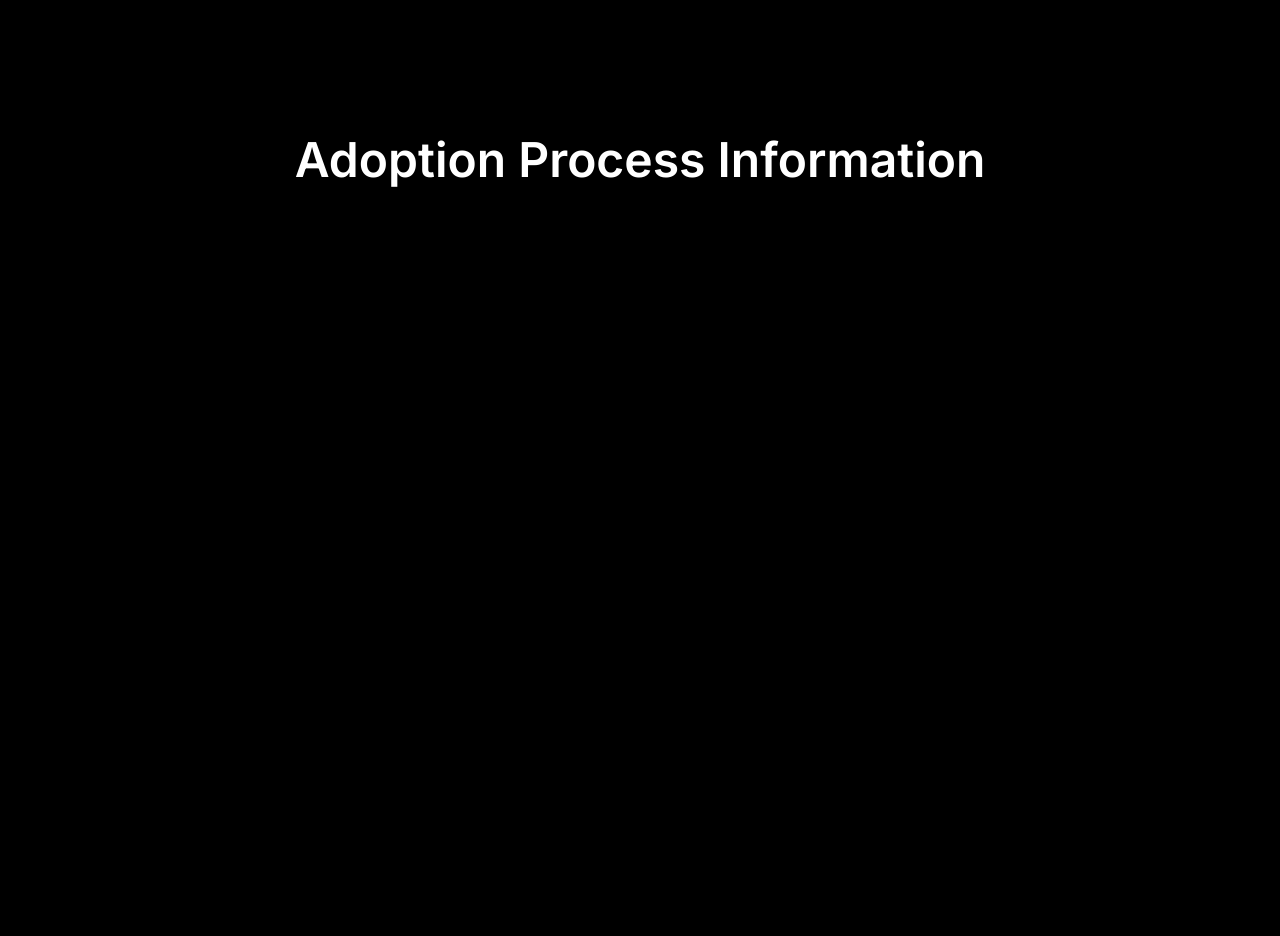
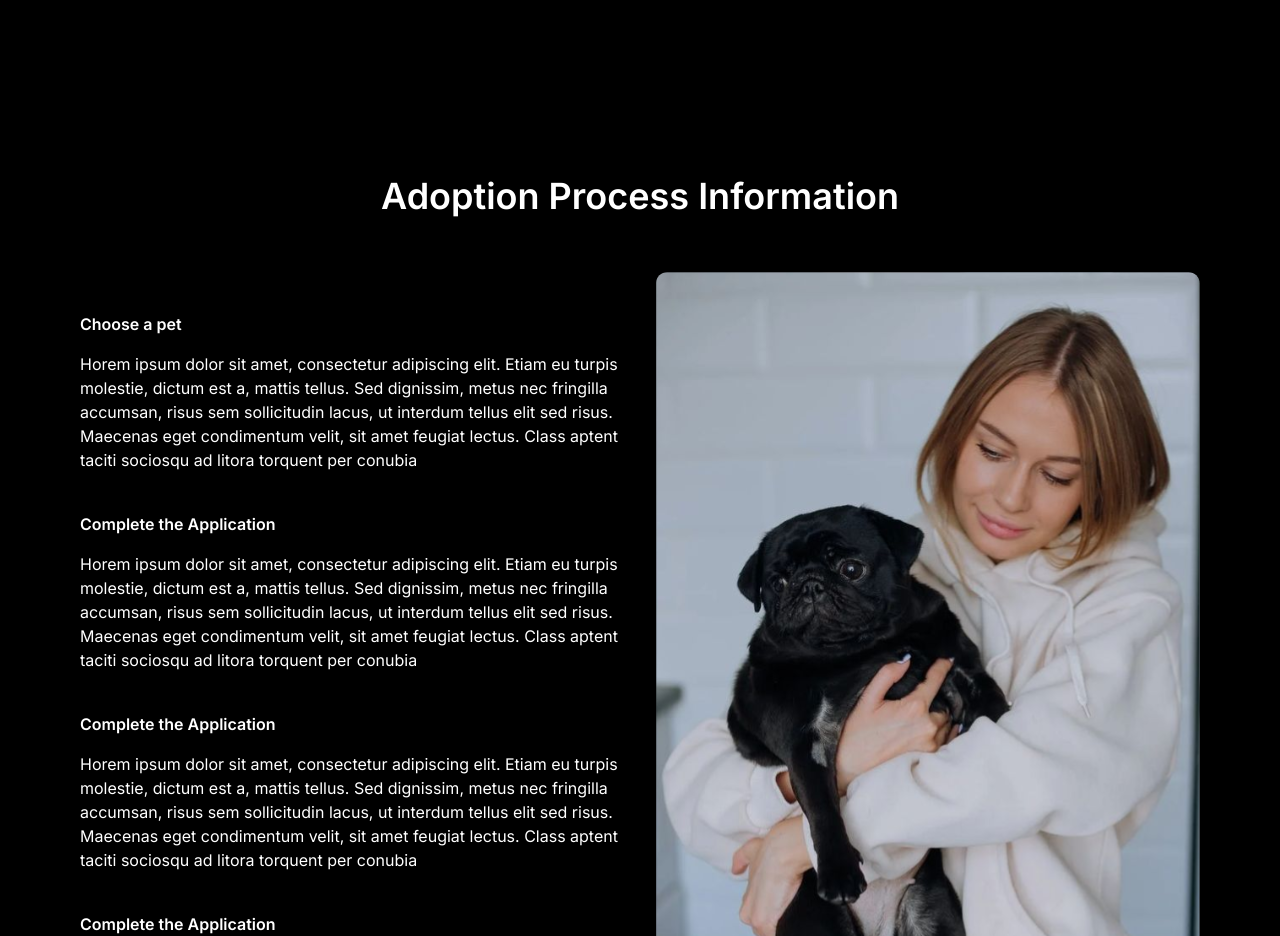
Before and after one commit to Muees99/Pet-Adoption, a Next.js app: page / in a window 1280 px wide. Shown: the part 1560-2496 px from the top of the page. Built offline with nearby package versions, Linux system fonts and the light colour scheme.

Commit message:
AdoptImage

```diff
--- a/app/components/AdoptProcess/index.tsx
+++ b/app/components/AdoptProcess/index.tsx
@@ -1,14 +1,145 @@
+
+
+// import { motion } from "framer-motion";
+// import React from "react";
+
+// function AdoptProcess() {
+//   return (
+//     <div className="w-full sm:h-screen h-full bg-[#000]">
+//       <div className="max-w-[1440px] mx-auto sm:px-[5%] px-[4%] flex flex-col justify-center items-center">
+//         <div className="text-center my-10">
+//           <h2 className="text-white text-2xl md:text-4xl sm:text-2xl leading-[140%] font-semibold">
+//             Adoption Process Information
+//           </h2>
+//         </div>
+//         <div className="flex flex-col md:flex-row justify-between items-start w-full text-white">
+//           <div className="flex-1">
+//             <div className="mb-4 md:mb-0">
+//               <h3 className="font-semibold mt-10">Choose a pet</h3>
+//               <p className="mt-4">
+//                 Horem ipsum dolor sit amet, consectetur adipiscing elit. Etiam
+//                 eu turpis molestie, dictum est a, mattis tellus. Sed dignissim,
+//                 metus nec fringilla accumsan, risus sem sollicitudin lacus, ut
+//                 interdum tellus elit sed risus. Maecenas eget condimentum velit,
+//                 sit amet feugiat lectus. Class aptent taciti sociosqu ad litora
+//                 torquent per conubia
+//               </p>
+//             </div>
+//             <div className="mb-4 md:mb-0">
+//               <h3 className="font-semibold mt-10">Complete the Application</h3>
+//               <p className="mt-4">
+//                 Horem ipsum dolor sit amet, consectetur adipiscing elit. Etiam
+//                 eu turpis molestie, dictum est a, mattis tellus. Sed dignissim,
+//                 metus nec fringilla accumsan, risus sem sollicitudin lacus, ut
+//                 interdum tellus elit sed risus. Maecenas eget condimentum velit,
+//                 sit amet feugiat lectus. Class aptent taciti sociosqu ad litora
+//                 torquent per conubia
+//               </p>
+//             </div>
+//             <div className="mb-4 md:mb-0">
+//               <h3 className="font-semibold mt-10">Complete the Application</h3>
+//               <p className="mt-4">
+//                 Horem ipsum dolor sit amet, consectetur adipiscing elit. Etiam
+//                 eu turpis molestie, dictum est a, mattis tellus. Sed dignissim,
+//                 metus nec fringilla accumsan, risus sem sollicitudin lacus, ut
+//                 interdum tellus elit sed risus. Maecenas eget condimentum velit,
+//                 sit amet feugiat lectus. Class aptent taciti sociosqu ad litora
+//                 torquent per conubia
+//               </p>
+//             </div>
+//             <div className="mb-4 md:mb-0">
+//               <h3 className="font-semibold mt-10">Complete the Application</h3>
+//               <p className="mt-4">
+//                 Horem ipsum dolor sit amet, consectetur adipiscing elit. Etiam
+//                 eu turpis molestie, dictum est a, mattis tellus. Sed dignissim,
+//                 metus nec fringilla accumsan, risus sem sollicitudin lacus, ut
+//                 interdum tellus elit sed risus. Maecenas eget condimentum velit,
+//                 sit amet feugiat lectus. Class aptent taciti sociosqu ad litora
+//                 torquent per conubia
+//               </p>
+//             </div>
+//           </div>
+//           <div className="flex-1">
+//             <img
+//               src="image-url.jpg"
+//               alt="Description of image"
+//               className="w-full h-auto"
+//             />
+//           </div>
+//         </div>
+//       </div>
+//     </div>
+//   );
+// }
+
+// export default AdoptProcess;
+
+
+import { motion } from "framer-motion";
 import React from "react";
 
 function AdoptProcess() {
   return (
-    <div className=" w-full sm:h-screen h-full bg-[#000]">
-      <div className="max-w-[1440px] mx-auto sm:px-[5%] px-[4%]">
-        <div className="  flex w-full h-full items-center">
-          <div className="  text-white flex flex-col md:flex-row justify-center items-center w-full ">
-            <h2 className="text-white text-3xl md:text-5xl sm:text-2xl  leading-[140%] font-semibold">
-              Adoption Process Information
-            </h2>
+    <div className="w-full sm:h-screen h-full bg-[#000]">
+      <div className="max-w-[1440px] mx-auto sm:px-[5%] px-[4%] flex flex-col justify-center items-center sm:h-screen">
+        <div className="text-center my-10">
+          <h2 className="text-white text-2xl md:text-4xl sm:text-2xl leading-[140%] font-semibold">
+            Adoption Process Information
+          </h2>
+        </div>
+        <div className="flex flex-col md:flex-row justify-between items-start w-full text-white h-full overflow-y-auto">
+          <div className="flex-1 overflow-y-auto p-4">
+            <div className="mb-4 md:mb-0">
+              <h3 className="font-semibold mt-10">Choose a pet</h3>
+              <p className="mt-4">
+                Horem ipsum dolor sit amet, consectetur adipiscing elit. Etiam
+                eu turpis molestie, dictum est a, mattis tellus. Sed dignissim,
+                metus nec fringilla accumsan, risus sem sollicitudin lacus, ut
+                interdum tellus elit sed risus. Maecenas eget condimentum velit,
+                sit amet feugiat lectus. Class aptent taciti sociosqu ad litora
+                torquent per conubia
+              </p>
+            </div>
+            <div className="mb-4 md:mb-0">
+              <h3 className="font-semibold mt-10">Complete the Application</h3>
+              <p className="mt-4">
+                Horem ipsum dolor sit amet, consectetur adipiscing elit. Etiam
+                eu turpis molestie, dictum est a, mattis tellus. Sed dignissim,
+                metus nec fringilla accumsan, risus sem sollicitudin lacus, ut
+                interdum tellus elit sed risus. Maecenas eget condimentum velit,
+                sit amet feugiat lectus. Class aptent taciti sociosqu ad litora
+                torquent per conubia
+              </p>
+            </div>
+            <div className="mb-4 md:mb-0">
+              <h3 className="font-semibold mt-10">Complete the Application</h3>
+              <p className="mt-4">
+                Horem ipsum dolor sit amet, consectetur adipiscing elit. Etiam
+                eu turpis molestie, dictum est a, mattis tellus. Sed dignissim,
+                metus nec fringilla accumsan, risus sem sollicitudin lacus, ut
+                interdum tellus elit sed risus. Maecenas eget condimentum velit,
+                sit amet feugiat lectus. Class aptent taciti sociosqu ad litora
+                torquent per conubia
+              </p>
+            </div>
+            <div className="mb-4 md:mb-0">
+              <h3 className="font-semibold mt-10">Complete the Application</h3>
+              <p className="mt-4">
+                Horem ipsum dolor sit amet, consectetur adipiscing elit. Etiam
+                eu turpis molestie, dictum est a, mattis tellus. Sed dignissim,
+                metus nec fringilla accumsan, risus sem sollicitudin lacus, ut
+                interdum tellus elit sed risus. Maecenas eget condimentum velit,
+                sit amet feugiat lectus. Class aptent taciti sociosqu ad litora
+                torquent per conubia
+              </p>
+            </div>
+          </div>
+          <div className="flex-1 overflow-y-auto p-4">
+            <img
+              src="/assets/AdoptProcess.svg"
+              alt="Description of image"
+              className="w-full h-auto"
+            />
           </div>
         </div>
       </div>
--- a/app/components/Hero/index.tsx
+++ b/app/components/Hero/index.tsx
@@ -29,8 +29,8 @@ function Hero() {
                   transition={{ duration: 0.5, delay: 0.4 }}
                   className="font-normal mt-4 text-gray-400 sm:w-[500px] w-full"
                 >
-                  `&quot;`Adopt a furry friend and make a paw-sitive difference
-                  in their life today`&quot;`
+                  &quot;Adopt a furry friend and make a paw-sitive difference
+                  in their life today&quot;
                 </motion.p>
 
                 <motion.div
```
Also changed, not shown: public/assets/AdoptProcess.svg (added).
